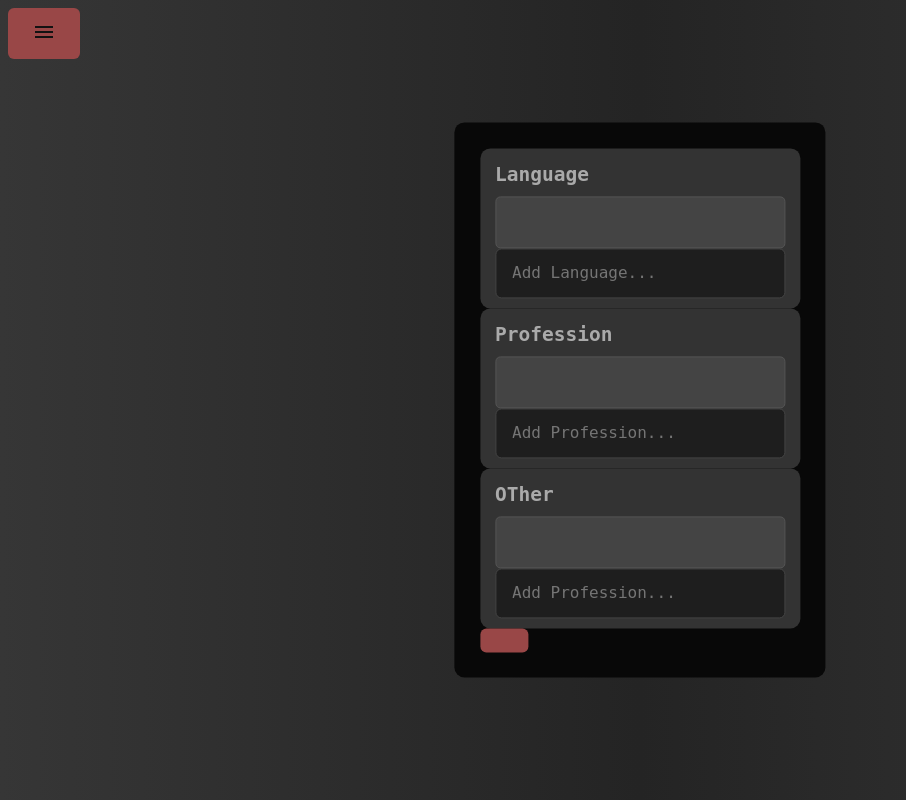
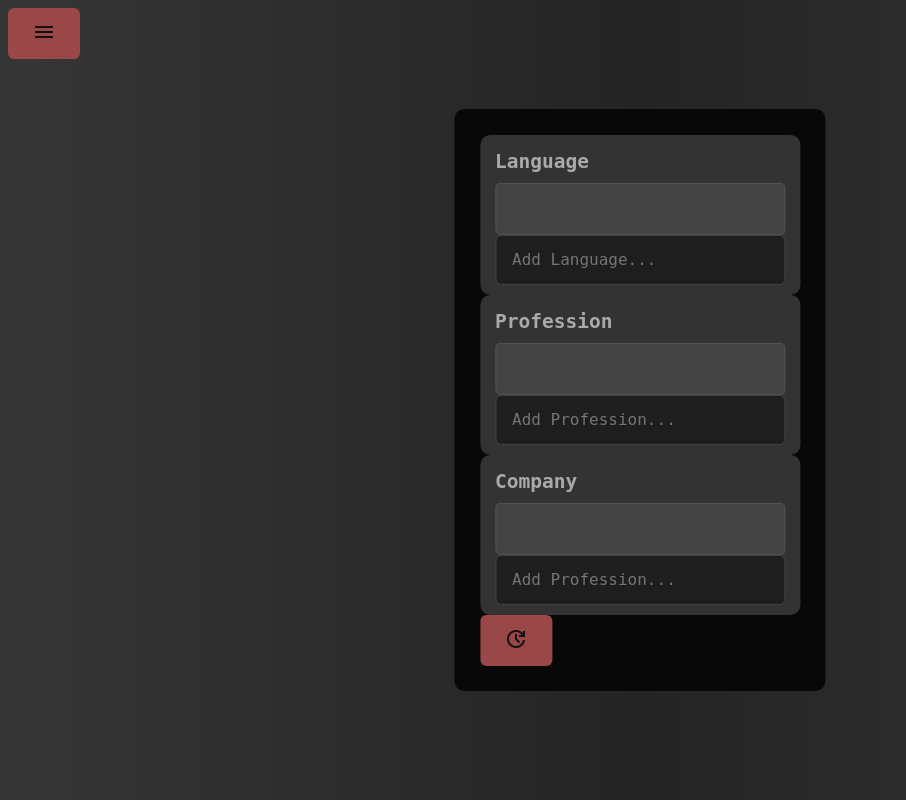
Before and after one commit to justusdecker/Application-Manager, a Flask app: page /jobsearch_settings in a window 1280 px wide. Shown: the whole page, without its empty margins (0-906 px from the left). Run offline with Flask 3, Linux system fonts and the light colour scheme.

Commit message:
changed tag-title to company & added ico

```diff
--- a/src/backend/templates/jobsearch_settings.html
+++ b/src/backend/templates/jobsearch_settings.html
@@ -26,14 +26,14 @@
 
     <div class="tag-canvas">
         <div class="tag-canvas-title">
-            <h2 class="tag-canvas-title">OTher</h2>
+            <h2 class="tag-canvas-title">Company</h2>
         </div>
         <div class="tag-box">
             <ul class="tag-list"></ul>
         </div>
         <input type="text" class="tag-input" placeholder="Add Profession...">
     </div>
-    <button onclick="send()"></button>
+    <button onclick="send()"><span class="material-symbols-outlined">update</span></button>
 </div>
 <!--
 send the data
```
